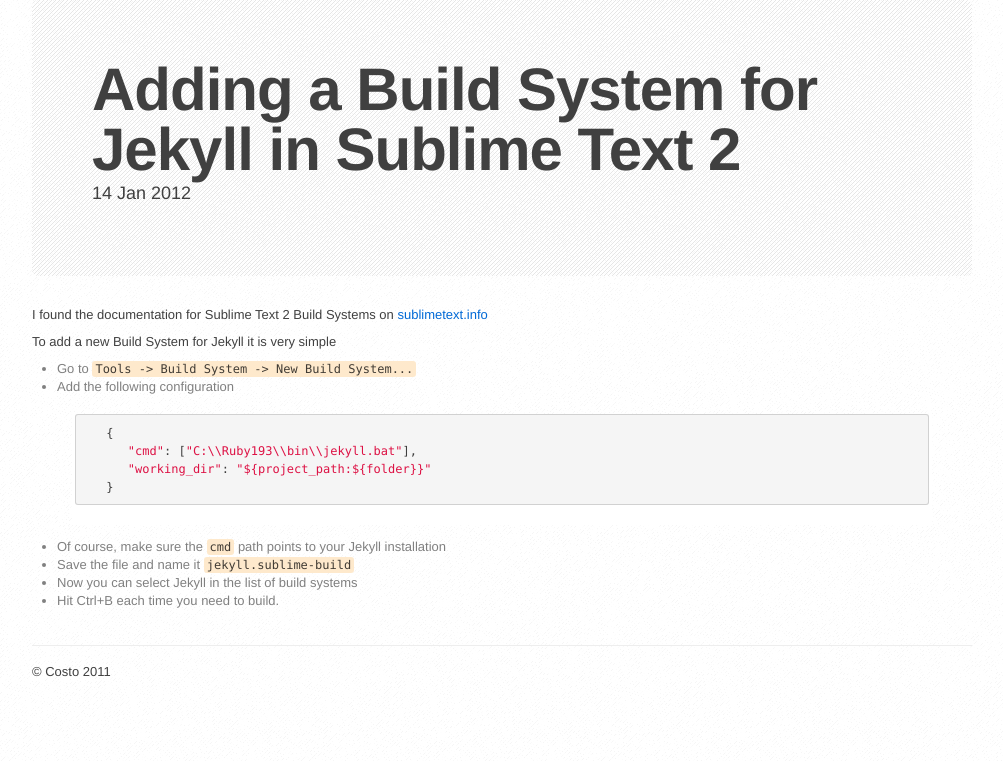
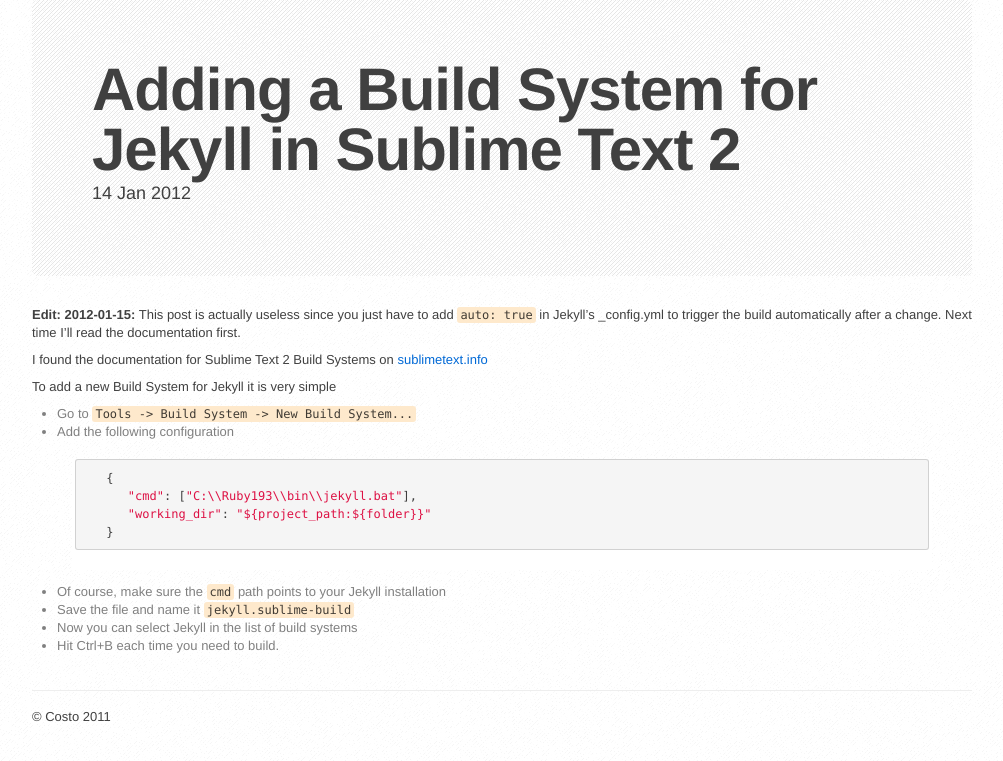
Before and after one commit to Costo/costo.github.io, a Jekyll site: the page built from _posts/2012-01-14-jekyll-sublime-build.md, in a window 1280 px wide. Shown: the top 761 px of the page, without its empty margins (138-1141 px from the left). Built offline with Jekyll 4.4.1, drawn with Linux system fonts in a browser that asks for light colours.

Commit message:
edited post #2

```diff
--- a/_posts/2012-01-14-jekyll-sublime-build.md
+++ b/_posts/2012-01-14-jekyll-sublime-build.md
@@ -2,6 +2,12 @@
 layout: post
 title: Adding a Build System for Jekyll in Sublime Text 2
 ---
+
+__Edit: 2012-01-15:__
+This post is actually useless since you just have to add <code>auto: true</code> in Jekyll's \_config.yml
+to trigger the build automatically after a change.
+Next time I'll read the documentation first.
+
 
 I found the documentation for Sublime Text 2 Build Systems on [sublimetext.info](http://sublimetext.info/docs/en/reference/build_systems.html "Build Systems - Sublime Text Help")
 
```
